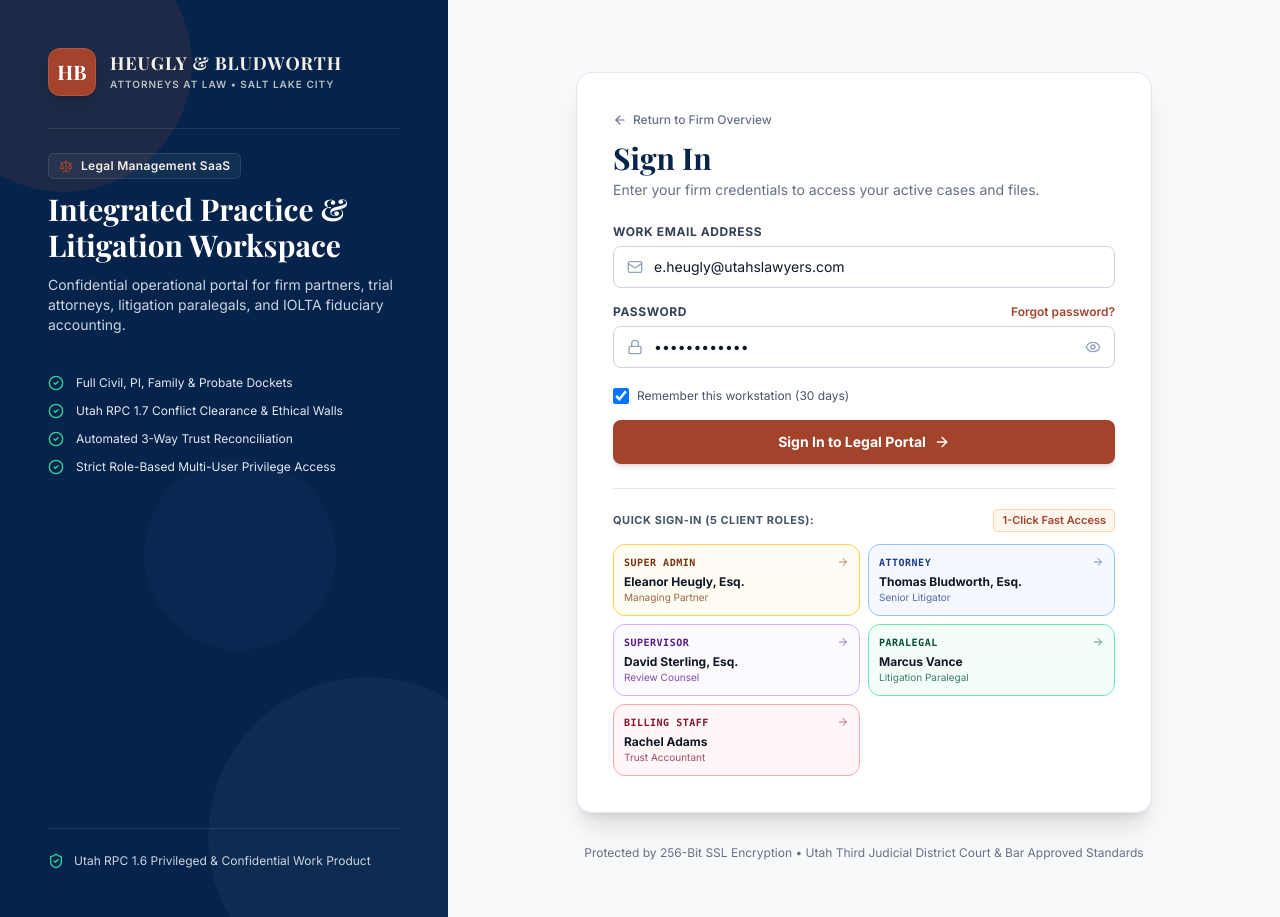
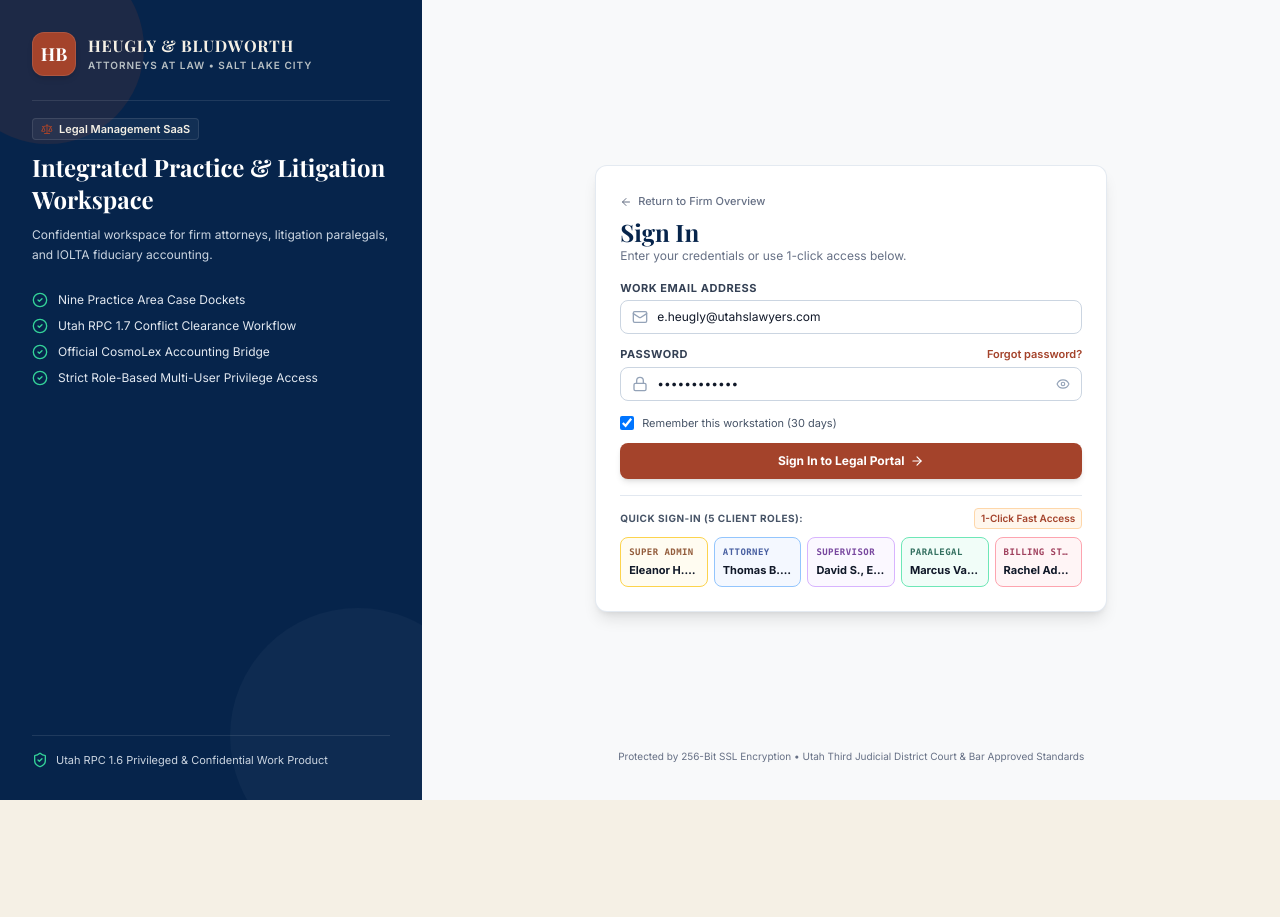
Before and after one commit to ashilata62/legal-ui, a React (Vite) app: page /login in a window 1280 px wide. After the commit the page ends 800 px from the top, so only its background shows below. Built offline with nearby package versions, Linux system fonts and the light colour scheme; a web font is replaced by a local one.

Commit message:
fix(auth): make Login page 100% static and scroll-free, locked to 100vh with centered card

```diff
--- a/src/features/auth/pages/Login.jsx
+++ b/src/features/auth/pages/Login.jsx
@@ -21,11 +21,11 @@ import { Button } from '../../../components/ui/Button';
 
 // 5 Client-Specified User Roles for 1-Click Fast Access
 const CLIENT_ROLES_QUICK_LOGIN = [
-  { id: 'usr-1', role: 'super_admin', label: 'Super Admin', name: 'Eleanor Heugly, Esq.', title: 'Managing Partner', email: 'e.heugly@utahslawyers.com', color: 'border-amber-300 bg-amber-50/60 text-amber-900' },
-  { id: 'usr-2', role: 'attorney', label: 'Attorney', name: 'Thomas Bludworth, Esq.', title: 'Senior Litigator', email: 't.bludworth@utahslawyers.com', color: 'border-blue-300 bg-blue-50/60 text-blue-900' },
-  { id: 'usr-6', role: 'supervisor', label: 'Supervisor', name: 'David Sterling, Esq.', title: 'Review Counsel', email: 'd.sterling@utahslawyers.com', color: 'border-purple-300 bg-purple-50/60 text-purple-900' },
-  { id: 'usr-4', role: 'paralegal', label: 'Paralegal', name: 'Marcus Vance', title: 'Litigation Paralegal', email: 'm.vance@utahslawyers.com', color: 'border-emerald-300 bg-emerald-50/60 text-emerald-900' },
-  { id: 'usr-5', role: 'billing', label: 'Billing Staff', name: 'Rachel Adams', title: 'Trust Accountant', email: 'r.adams@utahslawyers.com', color: 'border-rose-300 bg-rose-50/60 text-rose-900' },
+  { id: 'usr-1', role: 'super_admin', label: 'Super Admin', name: 'Eleanor H., Esq.', title: 'Managing Partner', email: 'e.heugly@utahslawyers.com', color: 'border-amber-300 bg-amber-50/70 text-amber-900 hover:bg-amber-100/70' },
+  { id: 'usr-2', role: 'attorney', label: 'Attorney', name: 'Thomas B., Esq.', title: 'Litigation Partner', email: 't.bludworth@utahslawyers.com', color: 'border-blue-300 bg-blue-50/70 text-blue-900 hover:bg-blue-100/70' },
+  { id: 'usr-6', role: 'supervisor', label: 'Supervisor', name: 'David S., Esq.', title: 'Review Counsel', email: 'd.sterling@utahslawyers.com', color: 'border-purple-300 bg-purple-50/70 text-purple-900 hover:bg-purple-100/70' },
+  { id: 'usr-4', role: 'paralegal', label: 'Paralegal', name: 'Marcus Vance', title: 'Litigation Paralegal', email: 'm.vance@utahslawyers.com', color: 'border-emerald-300 bg-emerald-50/70 text-emerald-900 hover:bg-emerald-100/70' },
+  { id: 'usr-5', role: 'billing', label: 'Billing Staff', name: 'Rachel Adams', title: 'Trust Accountant', email: 'r.adams@utahslawyers.com', color: 'border-rose-300 bg-rose-50/70 text-rose-900 hover:bg-rose-100/70' },
 ];
 
 export function Login() {
@@ -68,22 +68,21 @@ export function Login() {
   };
 
   return (
-    <div className="min-h-screen w-full flex flex-col md:flex-row bg-[#F8F9FA] select-none">
-      {/* LEFT PANEL: Deep Navy Brand Showcase */}
-      <div className="hidden md:flex md:w-[42%] lg:w-[38%] xl:w-[35%] bg-[#06244B] text-white flex-col justify-between p-8 lg:p-12 relative overflow-hidden flex-shrink-0">
-        {/* Subtle decorative geometry */}
-        <div className="absolute -right-20 -bottom-20 w-80 h-80 rounded-full bg-white/[0.03] pointer-events-none" />
-        <div className="absolute -left-16 -top-16 w-64 h-64 rounded-full bg-[#A4432B]/15 pointer-events-none" />
-        <div className="absolute right-1/4 top-1/2 w-48 h-48 rounded-full bg-blue-500/[0.04] pointer-events-none" />
+    <div className="h-screen w-screen overflow-hidden flex flex-col md:flex-row bg-[#F8F9FA] select-none">
+      {/* LEFT PANEL: Deep Navy Brand Showcase (Static 100vh) */}
+      <div className="hidden md:flex md:w-[40%] lg:w-[36%] xl:w-[33%] bg-[#06244B] text-white flex-col justify-between p-6 lg:p-8 relative overflow-hidden flex-shrink-0 h-full">
+        {/* Subtle decorative background circles */}
+        <div className="absolute -right-16 -bottom-16 w-64 h-64 rounded-full bg-white/[0.03] pointer-events-none" />
+        <div className="absolute -left-12 -top-12 w-48 h-48 rounded-full bg-[#A4432B]/15 pointer-events-none" />
 
         {/* Top: Firm Identity */}
-        <div className="relative z-10 space-y-8">
-          <div className="flex items-center gap-3.5">
-            <div className="w-12 h-12 rounded-xl bg-[#A4432B] flex items-center justify-center font-serif font-bold text-white text-xl shadow-lg border border-white/10 flex-shrink-0">
+        <div className="relative z-10 space-y-6">
+          <div className="flex items-center gap-3">
+            <div className="w-11 h-11 rounded-xl bg-[#A4432B] flex items-center justify-center font-serif font-bold text-white text-lg shadow-md border border-white/10 flex-shrink-0">
               HB
             </div>
             <div>
-              <h1 className="font-serif font-bold text-lg tracking-wider text-[#F5F0E5] leading-tight">
+              <h1 className="font-serif font-bold text-base tracking-wider text-[#F5F0E5] leading-tight">
                 HEUGLY &amp; BLUDWORTH
               </h1>
               <span className="text-[10px] tracking-widest text-[#B8C0C4] font-semibold uppercase block mt-0.5">
@@ -92,33 +91,33 @@ export function Login() {
             </div>
           </div>
 
-          <div className="pt-6 border-t border-white/10 space-y-3">
-            <div className="inline-flex items-center gap-2 px-2.5 py-1 rounded-md bg-white/5 border border-white/10 text-xs font-semibold text-[#F5F0E5] tracking-wide">
-              <Scale className="w-3.5 h-3.5 text-[#A4432B]" />
+          <div className="pt-4 border-t border-white/10 space-y-2.5">
+            <div className="inline-flex items-center gap-1.5 px-2 py-0.5 rounded bg-white/5 border border-white/10 text-[11px] font-semibold text-[#F5F0E5]">
+              <Scale className="w-3 h-3 text-[#A4432B]" />
               <span>Legal Management SaaS</span>
             </div>
-            <h2 className="font-serif font-bold text-2xl lg:text-3xl text-white leading-snug">
+            <h2 className="font-serif font-bold text-xl lg:text-2xl text-white leading-snug">
               Integrated Practice &amp; Litigation Workspace
             </h2>
-            <p className="text-xs lg:text-sm text-slate-300 leading-relaxed">
-              Confidential operational portal for firm partners, trial attorneys, litigation paralegals, and IOLTA fiduciary accounting.
+            <p className="text-xs text-slate-300 leading-relaxed">
+              Confidential workspace for firm attorneys, litigation paralegals, and IOLTA fiduciary accounting.
             </p>
           </div>
 
-          <div className="space-y-3 pt-2 text-xs text-slate-200">
-            <div className="flex items-center gap-3">
+          <div className="space-y-2.5 pt-1 text-xs text-slate-200">
+            <div className="flex items-center gap-2.5">
               <CheckCircle2 className="w-4 h-4 text-emerald-400 flex-shrink-0" />
-              <span>Full Civil, PI, Family &amp; Probate Dockets</span>
+              <span>Nine Practice Area Case Dockets</span>
             </div>
-            <div className="flex items-center gap-3">
+            <div className="flex items-center gap-2.5">
               <CheckCircle2 className="w-4 h-4 text-emerald-400 flex-shrink-0" />
-              <span>Utah RPC 1.7 Conflict Clearance &amp; Ethical Walls</span>
+              <span>Utah RPC 1.7 Conflict Clearance Workflow</span>
             </div>
-            <div className="flex items-center gap-3">
+            <div className="flex items-center gap-2.5">
               <CheckCircle2 className="w-4 h-4 text-emerald-400 flex-shrink-0" />
-              <span>Automated 3-Way Trust Reconciliation</span>
+              <span>Official CosmoLex Accounting Bridge</span>
             </div>
-            <div className="flex items-center gap-3">
+            <div className="flex items-center gap-2.5">
               <CheckCircle2 className="w-4 h-4 text-emerald-400 flex-shrink-0" />
               <span>Strict Role-Based Multi-User Privilege Access</span>
             </div>
@@ -126,63 +125,60 @@ export function Login() {
         </div>
 
         {/* Bottom: Utah RPC 1.6 Privileged Badge */}
-        <div className="pt-6 border-t border-white/10 relative z-10 mt-8">
-          <div className="flex items-center gap-2.5 text-xs text-slate-300">
+        <div className="pt-4 border-t border-white/10 relative z-10 flex-shrink-0">
+          <div className="flex items-center gap-2 text-[11px] text-slate-300">
             <ShieldCheck className="w-4 h-4 text-emerald-400 flex-shrink-0" />
             <span>Utah RPC 1.6 Privileged &amp; Confidential Work Product</span>
           </div>
         </div>
       </div>
 
-      {/* RIGHT PANEL: Centered Professional Card */}
-      <div className="w-full md:w-[58%] lg:w-[62%] xl:w-[65%] flex flex-col justify-between p-6 sm:p-10 lg:p-12 overflow-y-auto">
-        {/* Mobile Header */}
-        <div className="flex items-center justify-between md:hidden pb-4 border-b border-slate-200">
-          <div className="flex items-center gap-2.5">
-            <div className="w-9 h-9 rounded-lg bg-[#A4432B] flex items-center justify-center font-serif font-bold text-white text-sm">
+      {/* RIGHT PANEL: Static Centered Card (Zero Scroll) */}
+      <div className="flex-1 h-full overflow-hidden flex flex-col justify-between items-center p-4 sm:p-6 lg:p-8">
+        {/* Mobile Header (Only visible on small mobile screens) */}
+        <div className="w-full flex items-center justify-between md:hidden pb-2 border-b border-slate-200 flex-shrink-0">
+          <div className="flex items-center gap-2">
+            <div className="w-8 h-8 rounded-lg bg-[#A4432B] flex items-center justify-center font-serif font-bold text-white text-xs">
               HB
             </div>
-            <div>
-              <span className="font-serif font-bold text-sm tracking-wide text-[#06244B] block leading-tight">
-                HEUGLY &amp; BLUDWORTH
-              </span>
-              <span className="text-[10px] text-[#667085]">Attorneys at Law</span>
-            </div>
+            <span className="font-serif font-bold text-xs tracking-wide text-[#06244B]">
+              HEUGLY &amp; BLUDWORTH
+            </span>
           </div>
           <span className="text-[10px] font-mono font-bold bg-[#06244B] text-white px-2 py-0.5 rounded">
-            LEGAL PORTAL
+            PORTAL
           </span>
         </div>
 
-        {/* Center Container: Card Wrapper */}
-        <div className="max-w-xl w-full mx-auto my-auto py-6">
-          <div className="bg-white rounded-2xl border border-slate-200/90 shadow-xl p-7 sm:p-9 space-y-6">
-            {/* Top Navigation & Headings */}
+        {/* Static Centered Form Card (Fits cleanly in 100vh) */}
+        <div className="w-full max-w-lg my-auto">
+          <div className="bg-white rounded-xl border border-slate-200/90 shadow-lg p-5 sm:p-6 space-y-4">
+            {/* Heading */}
             <div>
               <button
                 type="button"
                 onClick={() => navigate('/')}
-                className="inline-flex items-center gap-1.5 text-xs text-[#667085] hover:text-[#06244B] font-medium mb-3 cursor-pointer transition-colors"
+                className="inline-flex items-center gap-1.5 text-[11px] text-[#667085] hover:text-[#06244B] font-medium mb-1.5 cursor-pointer transition-colors"
               >
-                <ArrowLeft className="w-3.5 h-3.5" />
+                <ArrowLeft className="w-3 h-3" />
                 <span>Return to Firm Overview</span>
               </button>
-              <h2 className="font-serif font-bold text-2xl sm:text-3xl text-[#06244B]">
+              <h2 className="font-serif font-bold text-2xl text-[#06244B]">
                 Sign In
               </h2>
-              <p className="text-xs sm:text-sm text-[#667085] mt-1">
-                Enter your firm credentials to access your active cases and files.
+              <p className="text-xs text-[#667085]">
+                Enter your credentials or use 1-click access below.
               </p>
             </div>
 
             {/* Login Form */}
-            <form onSubmit={handleSubmit} className="space-y-4">
+            <form onSubmit={handleSubmit} className="space-y-3">
               <div>
-                <label className="block text-xs font-bold uppercase tracking-wider text-[#344054] mb-1.5">
+                <label className="block text-[11px] font-bold uppercase tracking-wider text-[#344054] mb-1">
                   Work Email Address
                 </label>
                 <div className="relative">
-                  <div className="absolute inset-y-0 left-0 pl-3.5 flex items-center pointer-events-none text-slate-400">
+                  <div className="absolute inset-y-0 left-0 pl-3 flex items-center pointer-events-none text-slate-400">
                     <Mail className="w-4 h-4" />
                   </div>
                   <input
@@ -191,26 +187,26 @@ export function Login() {
                     value={email}
                     onChange={(e) => setEmail(e.target.value)}
                     placeholder="attorney@utahslawyers.com"
-                    className="block w-full pl-10 pr-3.5 py-2.5 text-xs sm:text-sm bg-white border border-slate-300 rounded-lg text-[#101828] placeholder-slate-400 focus:outline-none focus:border-[#06244B] focus:ring-2 focus:ring-[#06244B]/10 transition-all shadow-xs"
+                    className="block w-full pl-9 pr-3 py-2 text-xs bg-white border border-slate-300 rounded-lg text-[#101828] placeholder-slate-400 focus:outline-none focus:border-[#06244B] focus:ring-1 focus:ring-[#06244B] transition-all shadow-xs"
                   />
                 </div>
               </div>
 
               <div>
-                <div className="flex items-center justify-between mb-1.5">
-                  <label className="block text-xs font-bold uppercase tracking-wider text-[#344054]">
+                <div className="flex items-center justify-between mb-1">
+                  <label className="block text-[11px] font-bold uppercase tracking-wider text-[#344054]">
                     Password
                   </label>
                   <button
                     type="button"
                     onClick={() => setIsForgotOpen(true)}
-                    className="text-xs text-[#A4432B] hover:underline font-semibold cursor-pointer"
+                    className="text-[11px] text-[#A4432B] hover:underline font-semibold cursor-pointer"
                   >
                     Forgot password?
                   </button>
                 </div>
                 <div className="relative">
-                  <div className="absolute inset-y-0 left-0 pl-3.5 flex items-center pointer-events-none text-slate-400">
+                  <div className="absolute inset-y-0 left-0 pl-3 flex items-center pointer-events-none text-slate-400">
                     <Lock className="w-4 h-4" />
                   </div>
                   <input
@@ -218,70 +214,65 @@ export function Login() {
                     required
                     value={password}
                     onChange={(e) => setPassword(e.target.value)}
-                    className="block w-full pl-10 pr-10 py-2.5 text-xs sm:text-sm bg-white border border-slate-300 rounded-lg text-[#101828] focus:outline-none focus:border-[#06244B] focus:ring-2 focus:ring-[#06244B]/10 transition-all shadow-xs"
+                    className="block w-full pl-9 pr-9 py-2 text-xs bg-white border border-slate-300 rounded-lg text-[#101828] focus:outline-none focus:border-[#06244B] focus:ring-1 focus:ring-[#06244B] transition-all shadow-xs"
                   />
                   <button
                     type="button"
                     onClick={() => setShowPassword(!showPassword)}
-                    className="absolute inset-y-0 right-0 pr-3.5 flex items-center text-slate-400 hover:text-slate-600 cursor-pointer"
+                    className="absolute inset-y-0 right-0 pr-3 flex items-center text-slate-400 hover:text-slate-600 cursor-pointer"
                     aria-label="Toggle password visibility"
                   >
-                    {showPassword ? <EyeOff className="w-4 h-4" /> : <Eye className="w-4 h-4" />}
+                    {showPassword ? <EyeOff className="w-3.5 h-3.5" /> : <Eye className="w-3.5 h-3.5" />}
                   </button>
                 </div>
               </div>
 
-              <div className="flex items-center justify-between pt-1">
+              <div className="flex items-center justify-between pt-0.5">
                 <label className="flex items-center gap-2 cursor-pointer select-none">
                   <input
                     type="checkbox"
                     checked={rememberMe}
                     onChange={(e) => setRememberMe(e.target.checked)}
-                    className="w-4 h-4 rounded text-[#A4432B] focus:ring-[#A4432B] border-slate-300 cursor-pointer"
+                    className="w-3.5 h-3.5 rounded text-[#A4432B] focus:ring-[#A4432B] border-slate-300 cursor-pointer"
                   />
-                  <span className="text-xs text-[#475467]">Remember this workstation (30 days)</span>
+                  <span className="text-[11px] text-[#475467]">Remember this workstation (30 days)</span>
                 </label>
               </div>
 
               <button
                 type="submit"
-                className="w-full mt-2 py-3 px-4 bg-[#A4432B] hover:bg-[#8D3823] text-white font-bold rounded-lg text-sm shadow-md transition-all flex items-center justify-center gap-2 cursor-pointer"
+                className="w-full py-2.5 px-4 bg-[#A4432B] hover:bg-[#8D3823] text-white font-bold rounded-lg text-xs shadow-md transition-all flex items-center justify-center gap-1.5 cursor-pointer"
               >
                 <span>Sign In to Legal Portal</span>
-                <ArrowRight className="w-4 h-4" />
+                <ArrowRight className="w-3.5 h-3.5" />
               </button>
             </form>
 
             {/* Quick 1-Click Fast Access Section */}
-            <div className="pt-5 border-t border-slate-200 space-y-3">
+            <div className="pt-3 border-t border-slate-200 space-y-2">
               <div className="flex items-center justify-between">
-                <span className="text-[11px] font-bold text-[#475467] uppercase tracking-wider">
+                <span className="text-[10px] font-bold text-[#475467] uppercase tracking-wider">
                   Quick Sign-In (5 Client Roles):
                 </span>
-                <span className="text-[11px] font-semibold text-[#A4432B] bg-orange-50 px-2 py-0.5 rounded border border-orange-200">
+                <span className="text-[10px] font-semibold text-[#A4432B] bg-orange-50 px-1.5 py-0.5 rounded border border-orange-200">
                   1-Click Fast Access
                 </span>
               </div>
 
-              <div className="grid grid-cols-1 sm:grid-cols-2 gap-2">
+              <div className="grid grid-cols-2 sm:grid-cols-3 lg:grid-cols-5 gap-1.5">
                 {CLIENT_ROLES_QUICK_LOGIN.map((u) => (
                   <button
                     key={u.id}
                     type="button"
                     onClick={() => handleQuickLogin(u.email)}
-                    className={`p-2.5 rounded-xl border text-left transition-all cursor-pointer hover:shadow-md hover:scale-[1.01] ${u.color}`}
+                    title={`Sign in as ${u.name} (${u.title})`}
+                    className={`p-2 rounded-lg border text-left transition-all cursor-pointer shadow-2xs ${u.color}`}
                   >
-                    <div className="flex items-center justify-between">
-                      <span className="text-[10px] font-mono font-bold uppercase tracking-wider">
-                        {u.label}
-                      </span>
-                      <ArrowRight className="w-3 h-3 opacity-60" />
-                    </div>
-                    <p className="font-bold text-xs text-[#101828] mt-1">
+                    <span className="text-[9px] font-mono font-bold uppercase tracking-wider block truncate opacity-80">
+                      {u.label}
+                    </span>
+                    <p className="font-bold text-[11px] text-[#101828] truncate mt-0.5">
                       {u.name}
-                    </p>
-                    <p className="text-[10px] opacity-75 truncate">
-                      {u.title}
                     </p>
                   </button>
                 ))}
@@ -290,8 +281,8 @@ export function Login() {
           </div>
         </div>
 
-        {/* Bottom Security Watermark */}
-        <div className="w-full text-center py-2 text-xs text-[#667085]">
+        {/* Static Bottom Security Watermark */}
+        <div className="w-full text-center py-1 text-[10px] text-[#667085] flex-shrink-0">
           <span>Protected by 256-Bit SSL Encryption • Utah Third Judicial District Court &amp; Bar Approved Standards</span>
         </div>
       </div>
@@ -299,8 +290,8 @@ export function Login() {
       {/* Forgot Password Modal */}
       {isForgotOpen && (
         <div className="fixed inset-0 z-50 flex items-center justify-center p-4 bg-black/50 backdrop-blur-xs">
-          <div className="bg-white rounded-xl p-6 max-w-md w-full border border-slate-200 shadow-2xl space-y-4 text-xs">
-            <h3 className="font-serif font-bold text-lg text-[#06244B]">Password Reset Instructions</h3>
+          <div className="bg-white rounded-xl p-5 max-w-md w-full border border-slate-200 shadow-2xl space-y-3 text-xs">
+            <h3 className="font-serif font-bold text-base text-[#06244B]">Password Reset Instructions</h3>
             <p className="text-[#475467] leading-relaxed">
               For law firm compliance, password reset tokens are dispatched via internal IT administrator authorization. Please contact the Managing Partner or IT Support at <strong>support@utahslawyers.com</strong>.
             </p>
```
